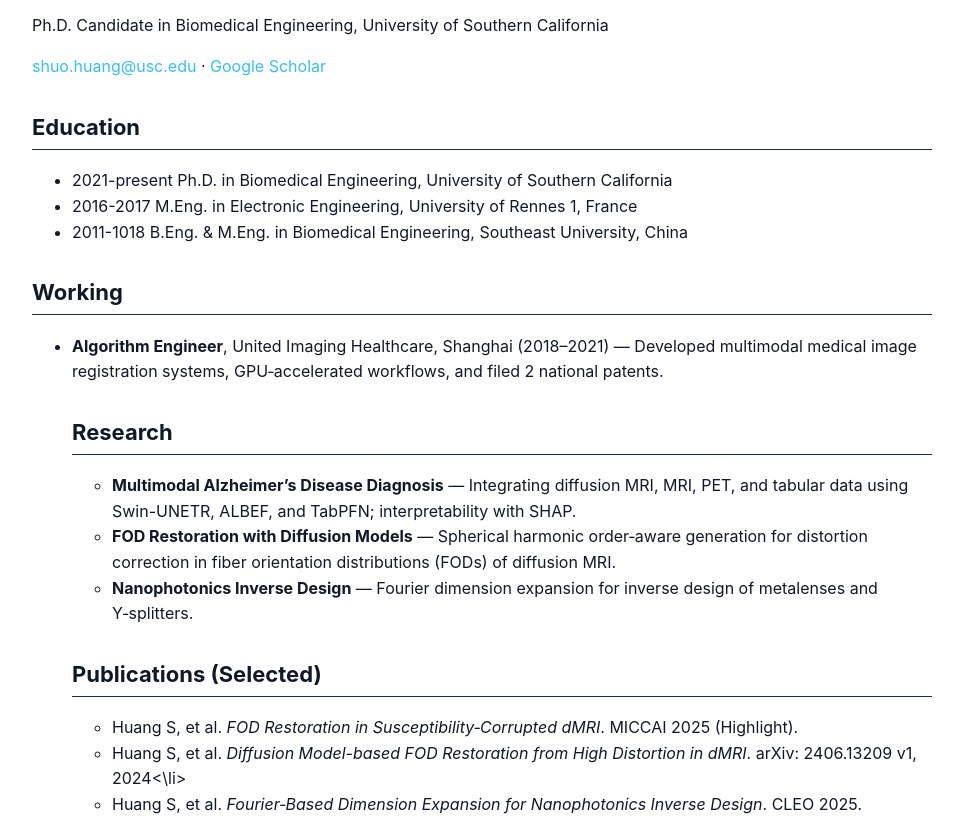
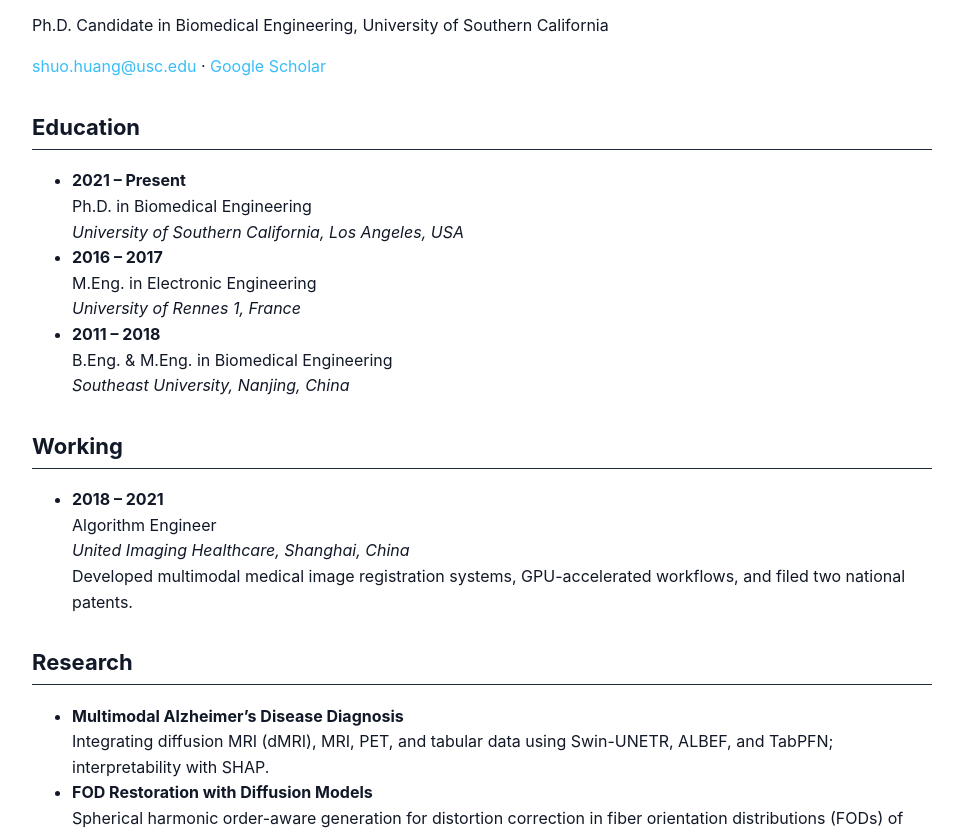
Before and after one commit to huangshuo343/huangshuo343.github.io, a plain HTML site: page index.html in a window 1280 px wide. Shown: the part 134-964 px from the top of the page, without its empty margins (158-1121 px from the left). Drawn offline with Linux system fonts and the light colour scheme.

Commit message:
Update index.html

```diff
--- a/index.html
+++ b/index.html
@@ -26,26 +26,53 @@
 
     <h2>Education</h2>
     <ul>
-      <li>2021-present Ph.D. in Biomedical Engineering, University of Southern California</li>
-      <li>2016-2017 M.Eng. in Electronic Engineering, University of Rennes 1, France</li>
-      <li>2011-1018 B.Eng. & M.Eng. in Biomedical Engineering, Southeast University, China</li>
+      <li>
+        <strong>2021 – Present</strong><br>
+        Ph.D. in Biomedical Engineering<br>
+        <em>University of Southern California, Los Angeles, USA</em>
+      </li>
+      <li>
+        <strong>2016 – 2017</strong><br>
+        M.Eng. in Electronic Engineering<br>
+        <em>University of Rennes 1, France</em>
+      </li>
+      <li>
+        <strong>2011 – 2018</strong><br>
+        B.Eng. & M.Eng. in Biomedical Engineering<br>
+        <em>Southeast University, Nanjing, China</em>
+      </li>
     </ul>
 
     <h2>Working</h2>
     <ul>
-      <li><strong>Algorithm Engineer</strong>, United Imaging Healthcare, Shanghai (2018–2021) — Developed multimodal medical image registration systems, GPU‑accelerated workflows, and filed 2 national patents.</li>
+      <li>
+        <strong>2018 – 2021</strong><br>
+        Algorithm Engineer<br>
+        <em>United Imaging Healthcare, Shanghai, China</em><br>
+        Developed multimodal medical image registration systems, GPU-accelerated workflows, and filed two national patents.
+      </li>
+    </ul>
 
     <h2>Research</h2>
     <ul>
-      <li><strong>Multimodal Alzheimer’s Disease Diagnosis</strong> — Integrating diffusion MRI, MRI, PET, and tabular data using Swin-UNETR, ALBEF, and TabPFN; interpretability with SHAP.</li>
-      <li><strong>FOD Restoration with Diffusion Models</strong> — Spherical harmonic order‑aware generation for distortion correction in fiber orientation distributions (FODs) of diffusion MRI.</li>
-      <li><strong>Nanophotonics Inverse Design</strong> — Fourier dimension expansion for inverse design of metalenses and Y‑splitters.</li>
+      <li>
+        <strong>Multimodal Alzheimer’s Disease Diagnosis</strong><br>
+        Integrating diffusion MRI (dMRI), MRI, PET, and tabular data using Swin-UNETR, ALBEF, and TabPFN; interpretability with SHAP.
+      </li>
+      <li>
+        <strong>FOD Restoration with Diffusion Models</strong><br>
+        Spherical harmonic order-aware generation for distortion correction in fiber orientation distributions (FODs) of dMRI.
+      </li>
+      <li>
+        <strong>Nanophotonics Inverse Design</strong><br>
+        Fourier dimension expansion for inverse design of metalenses and Y-splitters.
+      </li>
     </ul>
 
     <h2>Publications (Selected)</h2>
     <ul>
       <li>Huang S, et al. <em>FOD Restoration in Susceptibility‑Corrupted dMRI</em>. MICCAI 2025 (Highlight).</li>
-      <li>Huang S, et al. <em>Diffusion Model-based FOD Restoration from High Distortion in dMRI</em>. arXiv: 2406.13209 v1, 2024<\li>
+      <li>Huang S, et al. <em>Diffusion Model-based FOD Restoration from High Distortion in dMRI</em>. arXiv: 2406.13209 v1, 2024</li>
       <li>Huang S, et al. <em>Fourier‑Based Dimension Expansion for Nanophotonics Inverse Design</em>. CLEO 2025.</li>
     </ul>
 
```
